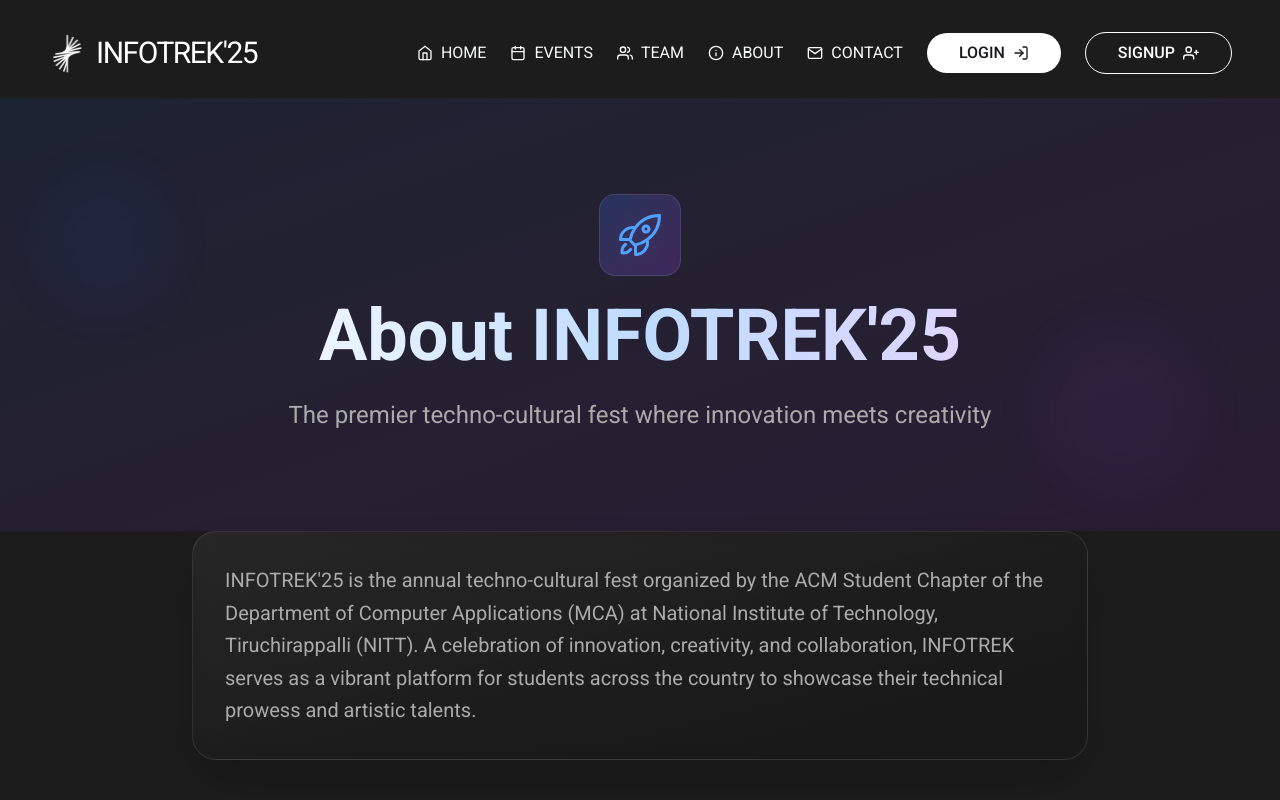
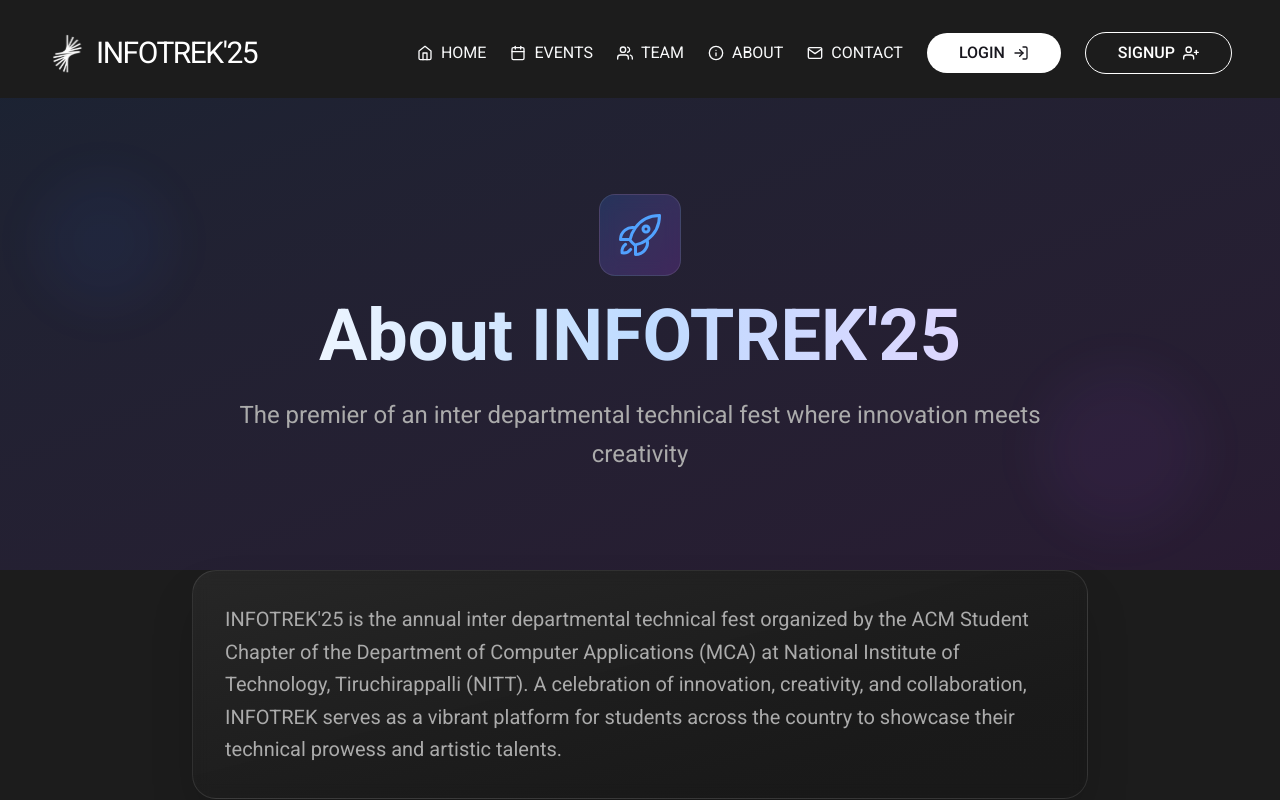
Before and after one commit to Mukul-only/acminfotrek25, a React (Vite) app in the folder hash1/: page /about in a window 1280 px wide. Shown: the top 800 px of the page. Built offline with nearby package versions, Linux system fonts and the light colour scheme.

Commit message:
name changes

```diff
--- a/hash1/src/data/eventRichDetails.js
+++ b/hash1/src/data/eventRichDetails.js
@@ -45,11 +45,11 @@
   },
   {
     id: "66817b2f3a4b5c6d7e8f9a02",
-    title: "Type Racer",
+    title: "TypEclipse",
     detailsImage: "/assets/events/type-racer.webp",
     tagline: "If you can type, you can race!",
     introduction:
-      "Type Racer is a single-player typing competition where participants must type a given paragraph as quickly and accurately as possible. The twist? There are checkpoints placed throughout the text, and any mistake past a checkpoint forces you to restart from that checkpoint.", // Renamed from 'description' to avoid confusion with eventsData.js's description
+      "TypEclipse is a single-player typing competition where participants must type a given paragraph as quickly and accurately as possible. The twist? There are checkpoints placed throughout the text, and any mistake past a checkpoint forces you to restart from that checkpoint.", // Renamed from 'description' to avoid confusion with eventsData.js's description
     durationDetails: {
       date: "T.B.A",
       time: "T.B.A",
@@ -266,11 +266,11 @@
   },
   {
     id: "66817b2f3a4b5c6d7e8f9a09",
-    title: "CS Quiz",
+    title: "Stellar Quest",
     detailsImage: "/assets/events/cs-quiz.webp",
     tagline: "Think. Solve. Win. 💡",
     introduction:
-      "CS Quiz is a fast-paced, single-player technical quiz that tests your knowledge across various domains of computer science — from algorithms to databases, OS, networks, and more. Hosted on HackerEarth or a similar online platform, it’s your chance to prove your CS fundamentals in a competitive environment.",
+      "Stellar Quest is a fast-paced, single-player technical quiz that tests your knowledge across various domains of computer science — from algorithms to databases, OS, networks, and more. Hosted on HackerEarth or a similar online platform, it’s your chance to prove your CS fundamentals in a competitive environment.",
     durationDetails: {
       date: "T.B.A",
       time: "T.B.A",
--- a/hash1/src/data/eventsData.js
+++ b/hash1/src/data/eventsData.js
@@ -13,7 +13,7 @@
   },
   {
     id: "66817b2f3a4b5c6d7e8f9a02", // Changed from 2
-    title: "Type racer",
+    title: "TypEclipse",
     image: "/assets/events/type-racer.webp",
     eventType: "non-tech",
     playerMode: "single player",
@@ -63,7 +63,7 @@
   },
   {
     id: "66817b2f3a4b5c6d7e8f9a09", // Changed from 9
-    title: "CS Quiz",
+    title: "Stellar Quest",
     image: "/assets/events/cs-quiz.webp",
     eventType: "technical",
     playerMode: "single player",
--- a/hash1/src/pages/AboutPage.jsx
+++ b/hash1/src/pages/AboutPage.jsx
@@ -53,8 +53,8 @@
                 About INFOTREK'25
               </h1>
               <p className="text-xl leading-relaxed text-txt md:text-2xl">
-                The premier techno-cultural fest where innovation meets
-                creativity
+                The premier of an inter departmental technical fest where
+                innovation meets creativity
               </p>
             </div>
           </div>
@@ -67,11 +67,11 @@
           <div className="max-w-4xl mx-auto mb-16">
             <div className="p-8 border shadow-2xl bg-gradient-to-br from-white/5 to-black/10 rounded-3xl backdrop-blur-sm border-white/10">
               <p className="text-lg leading-relaxed md:text-xl text-txt">
-                INFOTREK'25 is the annual techno-cultural fest organized by the
-                ACM Student Chapter of the Department of Computer Applications
-                (MCA) at National Institute of Technology, Tiruchirappalli
-                (NITT). A celebration of innovation, creativity, and
-                collaboration, INFOTREK serves as a vibrant platform for
+                INFOTREK'25 is the annual inter departmental technical fest
+                organized by the ACM Student Chapter of the Department of
+                Computer Applications (MCA) at National Institute of Technology,
+                Tiruchirappalli (NITT). A celebration of innovation, creativity,
+                and collaboration, INFOTREK serves as a vibrant platform for
                 students across the country to showcase their technical prowess
                 and artistic talents.
               </p>
```
